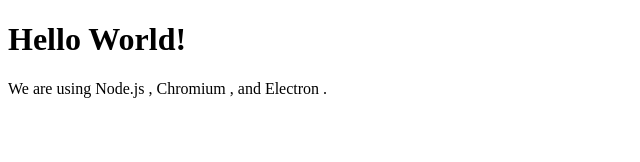
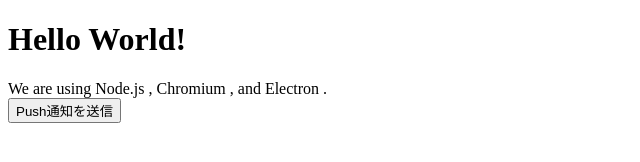
Before and after one commit to 184anony/electron-test, an Electron app: page index.html in a window 800 px wide. Shown: the whole page, without its empty margins (0-640 px from the left). Drawn offline with Linux system fonts and the light colour scheme.

Commit message:
通知機能を修正

```diff
--- a/index.html
+++ b/index.html
@@ -5,7 +5,7 @@
         <!-- https://developer.mozilla.org/en-US/docs/Web/HTTP/CSP -->
         <meta
             http-equiv="Content-Security-Policy"
-            content="default-src 'self'; script-src 'self'"
+            content="script-src 'self' 'unsafe-inline';"
         />
         <title>Hello World!</title>
     </head>
@@ -15,6 +15,16 @@
         <span id="chrome-version"></span>, and Electron
         <span id="electron-version"></span>.
 
+        <div class="notification">
+            <button
+                type="button"
+                id="notification_btn"
+                onclick="sendNotification()"
+            >
+                Push通知を送信
+            </button>
+        </div>
+
         <script src="./renderer.js"></script>
     </body>
 </html>
--- a/renderer.js
+++ b/renderer.js
@@ -2,6 +2,8 @@
 const NOTIFICATION_BODY = "このように、Push通知を送信することができます！";
 const CLICK_MESSAGE = "Push通知がクリックされました！";
 
-new window.Notification(NOTIFICATION_TITLE, {
-    body: NOTIFICATION_BODY,
-}).onclick = () => console.log(CLICK_MESSAGE);
+function sendNotification() {
+    new Notification(NOTIFICATION_TITLE, {
+        body: NOTIFICATION_BODY,
+    }).onclick = () => console.log(CLICK_MESSAGE);
+}
```
